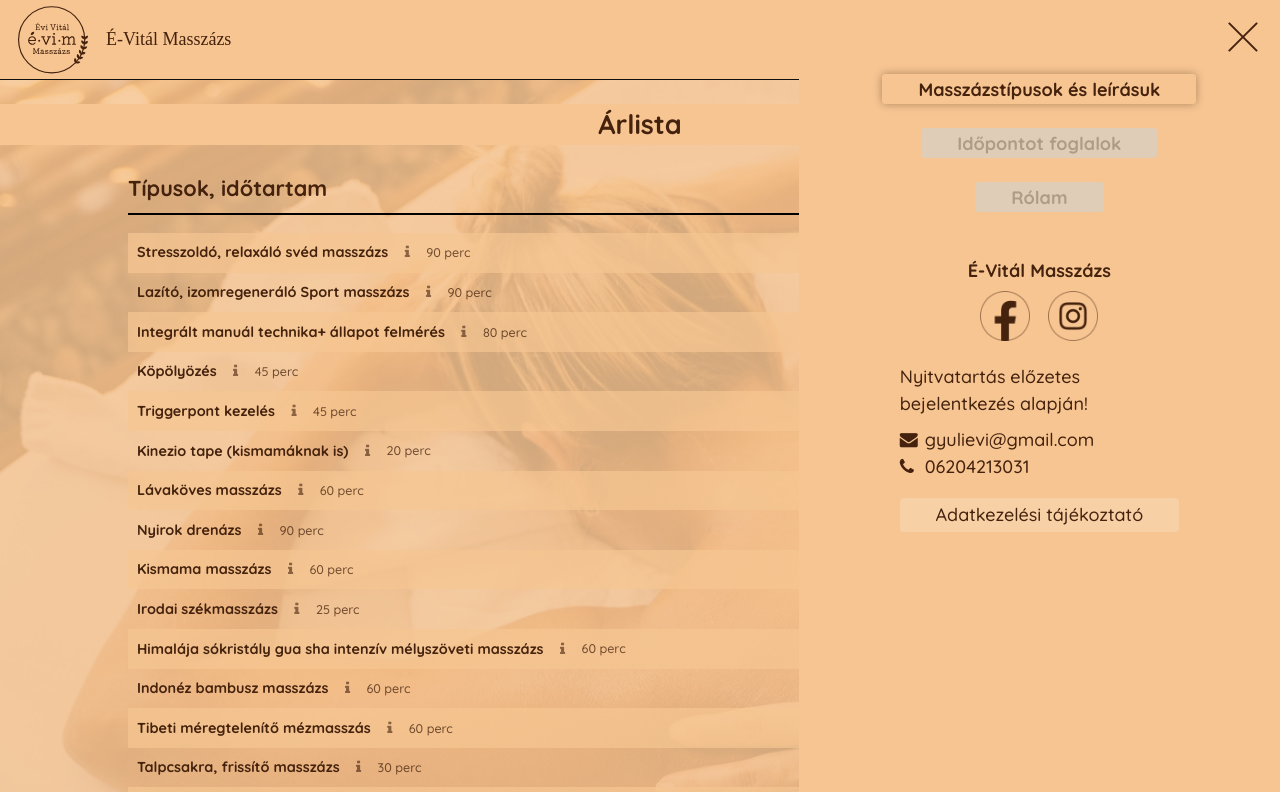
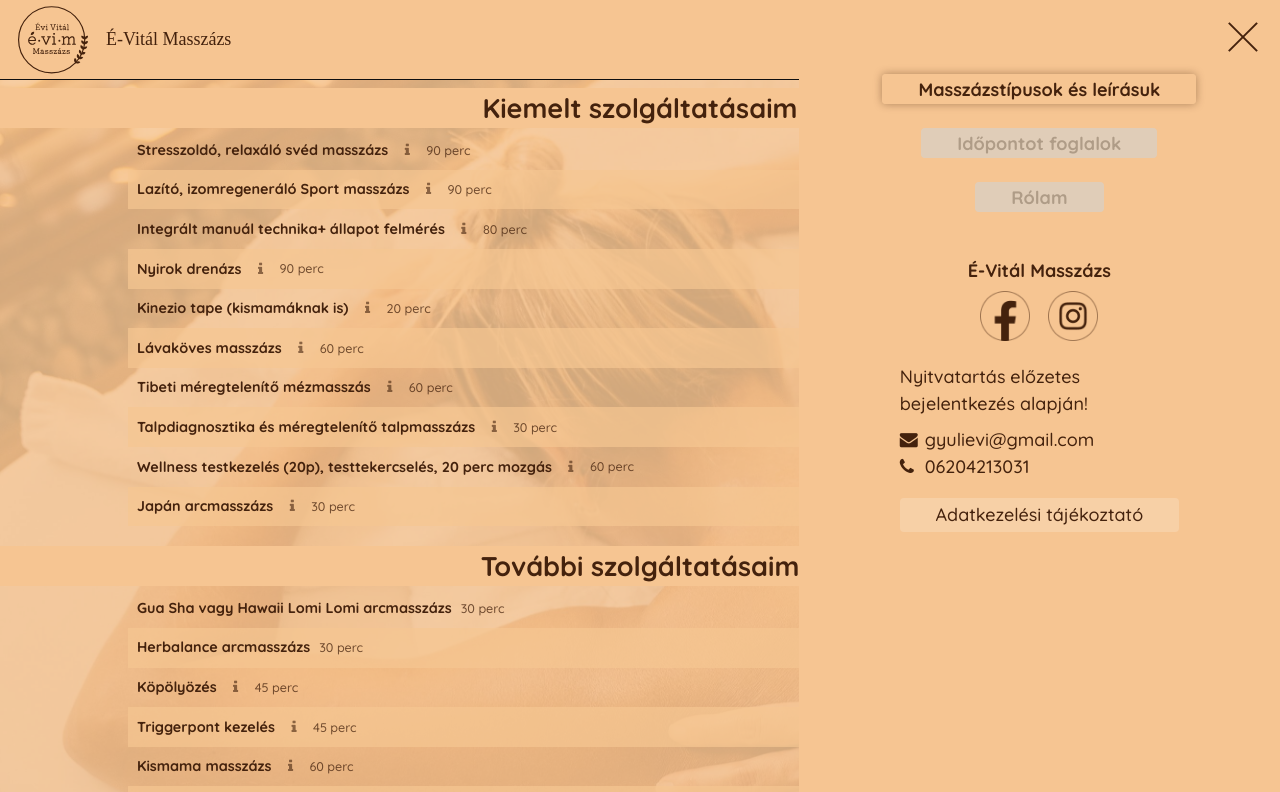
Before and after one commit to kristofkruller/e-vital-masszazs, a plain HTML site: page prices/prices.html in a window 1280 px wide. Both pictures are taken after a click on the element 1232 px from the left and 37 px from the top of the page. Shown: the top 792 px of the page. Drawn offline with Linux system fonts and the light colour scheme; a web font is replaced by a local one.

Commit message:
pricelist upd, effect

```diff
--- a/base.css
+++ b/base.css
@@ -1,17 +1,19 @@
 :root {
-    --beige: #F6C592;
-    --brown: #44220D;
+    --beige: #f6c592;
+    --brown: #44220d;
     --black: #0f0f0f;
     --white: #f3f3f3;
-    --mainFont: 'Quicksand', sans-serif;
-    --decorativeFont: 'Kiwi Maru', serif;
+    --mainFont: "Quicksand", sans-serif;
+    --decorativeFont: "Kiwi Maru", serif;
     --defaultTransition: all 300ms ease-in-out;
 }
 
 /*
   1. Use a more-intuitive box-sizing model.
 */
-*, *::before, *::after {
+*,
+*::before,
+*::after {
     box-sizing: border-box;
 }
 /*
@@ -32,26 +34,40 @@ body {
 /*
   5. Improve media defaults
 */
-img, picture, video, canvas, svg {
+img,
+picture,
+video,
+canvas,
+svg {
     display: block;
     max-width: 100%;
 }
 /*
   6. Remove built-in form typography styles
 */
-input, button, textarea, select {
+input,
+button,
+textarea,
+select {
     font: inherit;
 }
 /*
   7. Avoid text overflows
 */
-p, h1, h2, h3, h4, h5, h6 {
+p,
+h1,
+h2,
+h3,
+h4,
+h5,
+h6 {
     overflow-wrap: break-word;
 }
 /*
   8. Create a root stacking context
 */
-#root, #__next {
+#root,
+#__next {
     isolation: isolate;
 }
 
@@ -114,7 +130,7 @@ p {
     width: 100vw;
     font-style: var(--decorativeFont);
     font-weight: 700;
-  padding: 1rem 3rem;
+    padding: 0.7rem 3rem;
     margin: 2.5rem 0;
     text-align: center;
     transition: all 700ms ease-in-out;
@@ -138,10 +154,11 @@ p {
     z-index: 2;
 }
 
-.back-img, #landing {
+.back-img,
+#landing {
     background-image: url("../assets/bg.jpg");
     background-size: cover;
-  background-position: 0,0;
+    background-position: 0, 0;
     position: fixed;
     top: 0;
     left: 0;
@@ -150,13 +167,50 @@ p {
     z-index: 1;
 }
 
-.inactive, .inactive:hover {
+.inactive,
+.inactive:hover {
     background: lightgray !important;
     color: gray !important;
     cursor: default !important;
     box-shadow: none !important;
-  opacity: .6 !important;
+    opacity: 0.6 !important;
 }
+
+/* EFFECTS */
+.fadeInLeft {
+    animation: fadeInLeft ease 1s;
+    animation-iteration-count: 1;
+    animation-fill-mode: forwards;
+}
+
+.fadeInRight {
+    animation: fadeInRight ease 1s;
+    animation-iteration-count: 1;
+    animation-fill-mode: forwards;
+}
+
+@keyframes fadeInLeft {
+    0%{
+        opacity: 0;
+        transform: translateX(-50px);
+    }
+    100%{
+        opacity: 1;
+        transform: translateX(0px);
+    }
+}
+
+@keyframes fadeInRight {
+    0%{
+        opacity: 0;
+        transform: translateX(50px);
+    }
+    100%{
+        opacity: 1;
+        transform: translateX(0px);
+    }
+}
+
 /* MINWIDTH OPTIMALIZATION */
 @media screen and (min-width: 1680px) {
     html {
@@ -164,11 +218,12 @@ p {
     }
 }
 /* MAXWIDTH OPTIMALIZATION */
-@media screen and (max-width:768px) {
+@media screen and (max-width: 768px) {
     html {
         font-size: 14px;
     }
-  .back-img, #landing {
+    .back-img,
+    #landing {
         background-image: url("../assets/sm-bg.jpg");
     }
 }
--- a/prices/prices.html
+++ b/prices/prices.html
@@ -38,8 +38,8 @@
     <!-- font awesome cdn -->
     <link rel="stylesheet" href="https://cdnjs.cloudflare.com/ajax/libs/font-awesome/4.7.0/css/font-awesome.min.css">
 
-    <script src="../script.js" defer></script>
-    <script src="./prices.js" defer></script>
+    <script src="../script.js" type="module"></script>
+    <script src="./prices.js" type="module"></script>
   </head>
 <body class="sub">
     <header id="top" class="sub-header">
@@ -91,12 +91,12 @@
         <section class="prices">
             <div class="back-img"></div>
             <div class="prices-content">
-                <a href="#" class="massage-title">Árlista</a>
-                <div class="prices-header">
+                <a href="#" class="massage-title">Kiemelt szolgáltatásaim</a>
+                <!-- <div class="prices-header">
                     <span class="prices-header-item">Típusok, időtartam</span>
                     <span class="prices-header-item">Ár</span>
                 </div>
-                <!-- <div class="price-item">
+                <div class="price-item">
                     <div class="price-description">
                         <span>Neuromass</span>
                         <i class="fa fa-info" data-info="" data-info="Ez a masszázs leírása."></i>
@@ -104,7 +104,8 @@
                     </div>
                     <span class="price-value">12 000 Ft</span>
                 </div> -->
-                <div class="price-item highlighted">
+                <div class="content-block">
+                    <div class="price-item">
                         <div class="price-description">
                             <span>Stresszoldó, relaxáló svéd masszázs</span>
                             <i class="fa fa-info" data-info="Célja a relaxált állapot, a testi-lelki folyamatok nyugalmi, harmonikus, optimális működésének elérése."></i>
@@ -120,43 +121,11 @@
                         </div>
                         <span class="price-value">12 000 Ft</span>
                     </div>
-                <div class="price-item highlighted">
+                    <div class="price-item">
                         <div class="price-description">
                             <span>Integrált manuál technika+ állapot felmérés</span>
                             <i class="fa fa-info" data-info="A technika jelentése: Masszázsba integrált manuális (kézi) technikák: Miofasciális oldás - kötöszövet lazítása, Trigger pontok oldása, Ízületi mobilizáció, Trakció - nyújtás. Az integrált kezelést mindig megelőzi egy állapotfelmérés és ez alapján kerül összeállításra a kezelési sorrend. Vagyis ez a legkomplexebb kezelési módszer."></i>
                             <p>80 perc</p>
-                    </div>
-                    <span class="price-value">10 000 Ft</span>
-                </div>
-                <div class="price-item">
-                    <div class="price-description">
-                        <span>Köpölyözés</span>
-                        <i class="fa fa-info" data-info="Az ideális izomtónust beállíthatjuk a köpölyözési technika segítségével, legyen túlfeszült, vagy laza, vagy tónustalan."></i>
-                        <p>45 perc</p>
-                    </div>
-                    <span class="price-value">8 000 Ft</span>
-                </div>
-                <div class="price-item highlighted">
-                    <div class="price-description">
-                        <span>Triggerpont kezelés</span>
-                        <i class="fa fa-info" data-info="Trauma, túlhasználat, valamint izomegyensúly felborulásának hatására kialakult trigger pont oldás."></i>
-                        <p>45 perc</p>
-                    </div>
-                    <span class="price-value">8 000 Ft</span>
-                </div>
-                <div class="price-item">
-                    <div class="price-description">
-                        <span>Kinezio tape (kismamáknak is)</span>
-                        <i class="fa fa-info" data-info="A terhesség alatt sok nő tapasztalhat hát-, illetve derékfájást a testi változásából adódóan. A kineziológiai tapasz segíthet támogatni az izmokat és így enyhítheti a hátfájást. Emellett hatékonyan alkalmazható csípőízületi fájdalom enyhítésére, illetve a duzzadt lábak terhelését is javíthatja egy szakszerűen felhelyezett tapasz."></i>
-                        <p>20 perc</p>
-                    </div>
-                    <span class="price-value">3 000 Ft</span>
-                </div>
-                <div class="price-item highlighted">
-                    <div class="price-description">
-                        <span>Lávaköves masszázs</span>
-                        <i class="fa fa-info" data-info="A lávaköves masszázs lényege, hogy felhevített kis kövek kerülnek elhelyezésre a test energiaközpontjaira, miközben maga a masszázs is lávakövekkel történik. Ezek nagyjából 50 fokosra melegített bazaltkövek."></i>
-                        <p>60 perc</p>
                         </div>
                         <span class="price-value">10 000 Ft</span>
                     </div>
@@ -168,7 +137,89 @@
                         </div>
                         <span class="price-value">12 000 Ft</span>
                     </div>
-                <div class="price-item highlighted">
+                    <div class="price-item">
+                        <div class="price-description">
+                            <span>Kinezio tape (kismamáknak is)</span>
+                            <i class="fa fa-info" data-info="A terhesség alatt sok nő tapasztalhat hát-, illetve derékfájást a testi változásából adódóan. A kineziológiai tapasz segíthet támogatni az izmokat és így enyhítheti a hátfájást. Emellett hatékonyan alkalmazható csípőízületi fájdalom enyhítésére, illetve a duzzadt lábak terhelését is javíthatja egy szakszerűen felhelyezett tapasz."></i>
+                            <p>20 perc</p>
+                        </div>
+                        <span class="price-value">3 000 Ft</span>
+                    </div>
+                    <div class="price-item">
+                        <div class="price-description">
+                            <span>Lávaköves masszázs</span>
+                            <i class="fa fa-info" data-info="A lávaköves masszázs lényege, hogy felhevített kis kövek kerülnek elhelyezésre a test energiaközpontjaira, miközben maga a masszázs is lávakövekkel történik. Ezek nagyjából 50 fokosra melegített bazaltkövek."></i>
+                            <p>60 perc</p>
+                        </div>
+                        <span class="price-value">10 000 Ft</span>
+                    </div>
+                    <div class="price-item">
+                        <div class="price-description">
+                            <span>Tibeti méregtelenítő mézmasszás</span>
+                            <i class="fa fa-info" data-info="A tibeti mézmasszázs a 'természetes megújulás forrása'! Egyedülállóan ötvözi a méz méregtelenítő és tápláló tulajdonságait, így kivételes élményt és mély regenerációt nyújt a kezelt személy számára."></i>
+                            <p>60 perc</p>
+                        </div>
+                        <span class="price-value">10 000 Ft</span>
+                    </div>
+                    <div class="price-item">
+                        <div class="price-description">
+                            <span>Talpdiagnosztika és méregtelenítő talpmasszázs</span>
+                            <i class="fa fa-info" data-info="Önállóan, illetve kiegészítő kezelésként is hatékonyan alkalmazható, mivel a masszázs során a talpon található reflexológiai pontok stimulációja történik. Ezek a pontok kapcsolatban állnak más testrészekkel és szervekkel, így fejtve ki jótékony hatását."></i>
+                            <p>30 perc</p>
+                        </div>
+                        <span class="price-value">5 000 Ft</span>
+                    </div>
+                    <div class="price-item">
+                        <div class="price-description">
+                            <span>Wellness testkezelés (20p), testtekercselés, 20 perc mozgás</span>
+                            <i class="fa fa-info" data-info="Innovatív módszer, gyorsabb eredmények. A testtekercselés intenzíven hidratálja a bőrt és serkenti a vérkeringést, így azonnal érezhető az enyhülés és a felfrissülés. A vérkeringést serkentő krémek használata, és a masszázstechnika eredménye a méreganyagok gyorsabb távozása, így a hatékony alakformálás. A speciális tekercsek, krémek és technikák segítségével a testtekercselés csökkenti a cellulit megjelenését és nagymértékben segít az alakformálásban."></i>
+                            <p>60 perc</p>
+                        </div>
+                        <span class="price-value">12 000 Ft</span>
+                    </div>
+                    <div class="price-item">
+                        <div class="price-description">
+                            <span>Japán arcmasszázs</span>
+                            <i class="fa fa-info" data-info="Arcbőrre, és az bőr alatti izmokra hat, megelemeli a bőr tónusát, megduplázza a hatóanyagok hatását."></i>
+                            <p>30 perc</p>
+                        </div>
+                        <span class="price-value">5 000 Ft</span>
+                    </div>
+                </div>
+                <a href="#" class="massage-title">További szolgáltatásaim</a>
+
+                <div class="content-block">
+                    <div class="price-item">
+                        <div class="price-description">
+                            <span>Gua Sha vagy Hawaii Lomi Lomi arcmasszázs</span>
+                            <p>30 perc</p>
+                        </div>
+                        <span class="price-value">5 000 Ft</span>
+                    </div>
+                    <div class="price-item">
+                        <div class="price-description">
+                            <span>Herbalance arcmasszázs</span>
+                            <p>30 perc</p>
+                        </div>
+                        <span class="price-value">5 000 Ft</span>
+                    </div>
+                    <div class="price-item">
+                        <div class="price-description">
+                            <span>Köpölyözés</span>
+                            <i class="fa fa-info" data-info="Az ideális izomtónust beállíthatjuk a köpölyözési technika segítségével, legyen túlfeszült, vagy laza, vagy tónustalan."></i>
+                            <p>45 perc</p>
+                        </div>
+                        <span class="price-value">8 000 Ft</span>
+                    </div>
+                    <div class="price-item">
+                        <div class="price-description">
+                            <span>Triggerpont kezelés</span>
+                            <i class="fa fa-info" data-info="Trauma, túlhasználat, valamint izomegyensúly felborulásának hatására kialakult trigger pont oldás."></i>
+                            <p>45 perc</p>
+                        </div>
+                        <span class="price-value">8 000 Ft</span>
+                    </div>
+                    <div class="price-item">
                         <div class="price-description">
                             <span>Kismama masszázs</span>
                             <i class="fa fa-info" data-info="A kismama masszázs lehetőséget adhat a várandós anyáknak arra, hogy egy pillanatra magukra szánjanak egy kis időt, hogy ellazuljanak és enyhítsék a terhesség okozta fizikai és érzelmi stresszt. Ez a speciális masszázs segít ebben."></i>
@@ -184,7 +235,7 @@
                         </div>
                         <span class="price-value">4 000 Ft</span>
                     </div>
-                <div class="price-item highlighted">
+                    <div class="price-item">
                         <div class="price-description">
                             <span>Himalája sókristály gua sha intenzív mélyszöveti masszázs</span>
                             <i class="fa fa-info" data-info="Olyan személyek számára ajánlott, akiknek szükségük van a szervezetükben felgyülemlett stressz és feszültség oldására. A kezelés során alkalmazott sókristályok a mélyebben elhelyezkedő izmok és szövetek számára hasznos ionokat bocsátanak ki."></i>
@@ -200,14 +251,6 @@
                         </div>
                         <span class="price-value">10 000 Ft</span>
                     </div>
-                <div class="price-item highlighted">
-                    <div class="price-description">
-                        <span>Tibeti méregtelenítő mézmasszás</span>
-                        <i class="fa fa-info" data-info="A tibeti mézmasszázs a 'természetes megújulás forrása'! Egyedülállóan ötvözi a méz méregtelenítő és tápláló tulajdonságait, így kivételes élményt és mély regenerációt nyújt a kezelt személy számára."></i>
-                        <p>60 perc</p>
-                    </div>
-                    <span class="price-value">10 000 Ft</span>
-                </div>
                     <div class="price-item">
                         <div class="price-description">
                             <span>Talpcsakra, frissítő masszázs</span>
@@ -216,7 +259,7 @@
                         </div>
                         <span class="price-value">5 000 Ft</span>
                     </div>
-                <div class="price-item highlighted">
+                    <div class="price-item">
                         <div class="price-description">
                             <span>Kéz- reflexzónás kézmasszázs</span>
                             <i class="fa fa-info" data-info="A masszázs irodai dolgozóknak, valamint időseknek egyaránt ajánlott. A kezelés hatására javulhat a kézizmok rugalmassága, valamint enyhülhet a kézízületi merevség."></i>
@@ -226,48 +269,11 @@
                     </div>
                     <div class="price-item">
                         <div class="price-description">
-                        <span>Talpdiagnosztika és méregtelenítő talpmasszázs</span>
-                        <i class="fa fa-info" data-info="Önállóan, illetve kiegészítő kezelésként is hatékonyan alkalmazható, mivel a masszázs során a talpon található reflexológiai pontok stimulációja történik. Ezek a pontok kapcsolatban állnak más testrészekkel és szervekkel, így fejtve ki jótékony hatását."></i>
-                        <p>30 perc</p>
-                    </div>
-                    <span class="price-value">5 000 Ft</span>
-                </div>
-                <div class="price-item highlighted">
-                    <div class="price-description">
                             <span>Kötőszöveti reflexzónás mézmasszázs</span>
                             <p>60 perc</p>
                         </div>
                         <span class="price-value">10 000 Ft</span>
                     </div>
-                <div class="price-item">
-                    <div class="price-description">
-                        <span>Gua Sha vagy Hawaii Lomi Lomi arcmasszázs</span>
-                        <p>30 perc</p>
-                    </div>
-                    <span class="price-value">5 000 Ft</span>
-                </div>
-                <div class="price-item">
-                    <div class="price-description">
-                        <span>Japán arcmasszázs</span>
-                        <i class="fa fa-info" data-info="Arcbőrre, és az bőr alatti izmokra hat, megelemeli a bőr tónusát, megduplázza a hatóanyagok hatását."></i>
-                        <p>30 perc</p>
-                    </div>
-                    <span class="price-value">5 000 Ft</span>
-                </div>
-                <div class="price-item highlighted">
-                    <div class="price-description">
-                        <span>Herbalance arcmasszázs</span>
-                        <p>30 perc</p>
-                    </div>
-                    <span class="price-value">5 000 Ft</span>
-                </div>
-                <div class="price-item">
-                    <div class="price-description">
-                        <span>Wellness testkezelés (20p), testtekercselés, 20 perc mozgás</span>
-                        <i class="fa fa-info" data-info="Innovatív módszer, gyorsabb eredmények. A testtekercselés intenzíven hidratálja a bőrt és serkenti a vérkeringést, így azonnal érezhető az enyhülés és a felfrissülés. A vérkeringést serkentő krémek használata, és a masszázstechnika eredménye a méreganyagok gyorsabb távozása, így a hatékony alakformálás. A speciális tekercsek, krémek és technikák segítségével a testtekercselés csökkenti a cellulit megjelenését és nagymértékben segít az alakformálásban."></i>
-                        <p>60 perc</p>
-                    </div>
-                    <span class="price-value">12 000 Ft</span>
                 </div>
             </div>
             <div class="prices-content">
@@ -282,7 +288,7 @@
                     </div>
                     <span class="price-value">14 000 Ft</span>
                 </div>
-                <div class="price-item highlighted">
+                <div class="price-item">
                     <div class="price-description">
                         <span>3 alkalmas bérlet</span>
                         <p>3*60 perc</p>
@@ -296,7 +302,7 @@
                     </div>
                     <span class="price-value">23 000 Ft</span>
                 </div>
-                <div class="price-item highlighted">
+                <div class="price-item">
                     <div class="price-description">
                         <span>5 alkalmas bérlet</span>
                         <p>5*60 perc</p>
@@ -310,7 +316,7 @@
                     </div>
                     <span class="price-value">45 000 Ft</span>
                 </div>
-                <div class="price-item highlighted">
+                <div class="price-item">
                     <div class="price-description">
                         <span>10 alkalmas bérlet</span>
                         <p>10*60 perc</p>
--- a/prices/style.css
+++ b/prices/style.css
@@ -9,21 +9,22 @@
     opacity: 0.15;
 }
 
-.prices-content {
+.prices-content,
+.content-block {
     position: relative;
     z-index: 2;
     display: flex;
     flex-direction: column;
     align-items: center;
+    width: 100%;
+}
+
+.content-block {
+    padding-bottom: 1rem;
 }
 
 .prices-content:last-of-type {
     margin-top: 4rem;
-}
-
-.massage-title {
-    margin: 1rem 0;
-    padding: 0;
 }
 
 .prices-header,
@@ -56,6 +57,7 @@
     display: flex;
     align-items: center;
     flex: 1;
+    min-width: 50%;
 }
 
 .price-description * {
@@ -72,7 +74,7 @@
     cursor: default;
 }
 
-.highlighted {
+.price-item:nth-of-type(even) {
     background-color: #f6c692b3;
 }
 
@@ -108,11 +110,11 @@
     padding-top: 1rem;
     overflow: hidden;
     z-index: 2;
-    opacity: .9;
+    opacity: 0.9;
 }
 
 .popup-content {
-    font-size: .65rem;
+    font-size: 0.65rem;
     color: var(--white);
     cursor: default;
 }
@@ -147,6 +149,10 @@
     .prices-content {
         font-size: 0.8rem;
     }
+    .massage-title {
+        margin: 0.1rem 0;
+        padding: 0;
+    }
 }
 
 @media (max-width: 768px) {
--- a/script.js
+++ b/script.js
@@ -1,6 +1,6 @@
-document.addEventListener("DOMContentLoaded", function() {
-  // landing menu
-  const menu = document.querySelector(".menuOpener");
+document.addEventListener("DOMContentLoaded", function () {
+  //MENU
+  const menu = document.querySelector(".menuOpener")
   // console.log(menu);
   const menuToggle = document.querySelectorAll(`
     .menuOpener,
@@ -14,38 +14,55 @@ document.addEventListener("DOMContentLoaded", function() {
     .hero-text-2,
     .appointment-btn,
     #subSiteMenuContent
-  `);
+  `)
 
-  menu.addEventListener("click", function() {
-    menuToggle.forEach(e => {
+  menu.addEventListener("click", function () {
+    menuToggle.forEach((e) => {
       if (e.classList.contains("show")) {
         // landing menu content
-        if (e.classList.contains("menuOpener") && e.classList.contains("landing")) e.innerText = e.innerText.replace("x", "Menü");
+        if (
+          e.classList.contains("menuOpener") &&
+          e.classList.contains("landing")
+        )
+          e.innerText = e.innerText.replace("x", "Menü")
         if (e.id === "subSiteMenuContent") {
           setTimeout(() => {
-            e.style.display = 'none';
-          }, 300);
-        };
+            e.style.display = "none"
+          }, 300)
+        }
         // Disable transition for hiding
-        e.classList.add("no-transition");
-        e.classList.remove("show");
-        if (e.classList.contains("toggle-button")) e.classList.add("close");
+        e.classList.add("no-transition")
+        e.classList.remove("show")
+        if (e.classList.contains("toggle-button")) e.classList.add("close")
         // Trigger reflow to apply no-transition class immediately
-        e.offsetHeight; // This line forces the browser to reflow
+        e.offsetHeight // This line forces the browser to reflow
 
         // Re-enable transition for showing
-        e.classList.remove("no-transition");
+        e.classList.remove("no-transition")
       } else {
         // landing menu content
-        if (e.classList.contains("menuOpener") && e.classList.contains("landing")) e.innerText = e.innerText.replace("Menü", "x");
+        if (
+          e.classList.contains("menuOpener") &&
+          e.classList.contains("landing")
+        )
+          e.innerText = e.innerText.replace("Menü", "x")
         if (e.id === "subSiteMenuContent") {
           setTimeout(() => {
-            e.style.display = 'block';
-          }, 300);
-        };
-        if (e.classList.contains("toggle-button")) e.classList.remove("close");
-        e.classList.add("show");
+            e.style.display = "block"
+          }, 300)
+        }
+        if (e.classList.contains("toggle-button")) e.classList.remove("close")
+        e.classList.add("show")
       }
-    });
-  });
-});
+    })
+  })
+})
+
+export const fadeIn = (fadeDirection) =>
+  new IntersectionObserver((entries) => {
+    entries.forEach((entry) =>
+      entry.isIntersecting
+        ? entry.target.classList.add(fadeDirection)
+        : entry.target.classList.remove(fadeDirection)
+    )
+  })
```
Also changed, not shown: about/about.html (+1 -1 lines), appointment/appointment.html (+1 -1 lines), index.html (+1 -1 lines), massages/massages.html (+1 -1 lines), massages/style.css (+3 -4 lines), prices/prices.js (+14 -1 lines), landing/landing.css (line endings or trailing spaces). Lines whose indentation alone changed are shown as unchanged.
